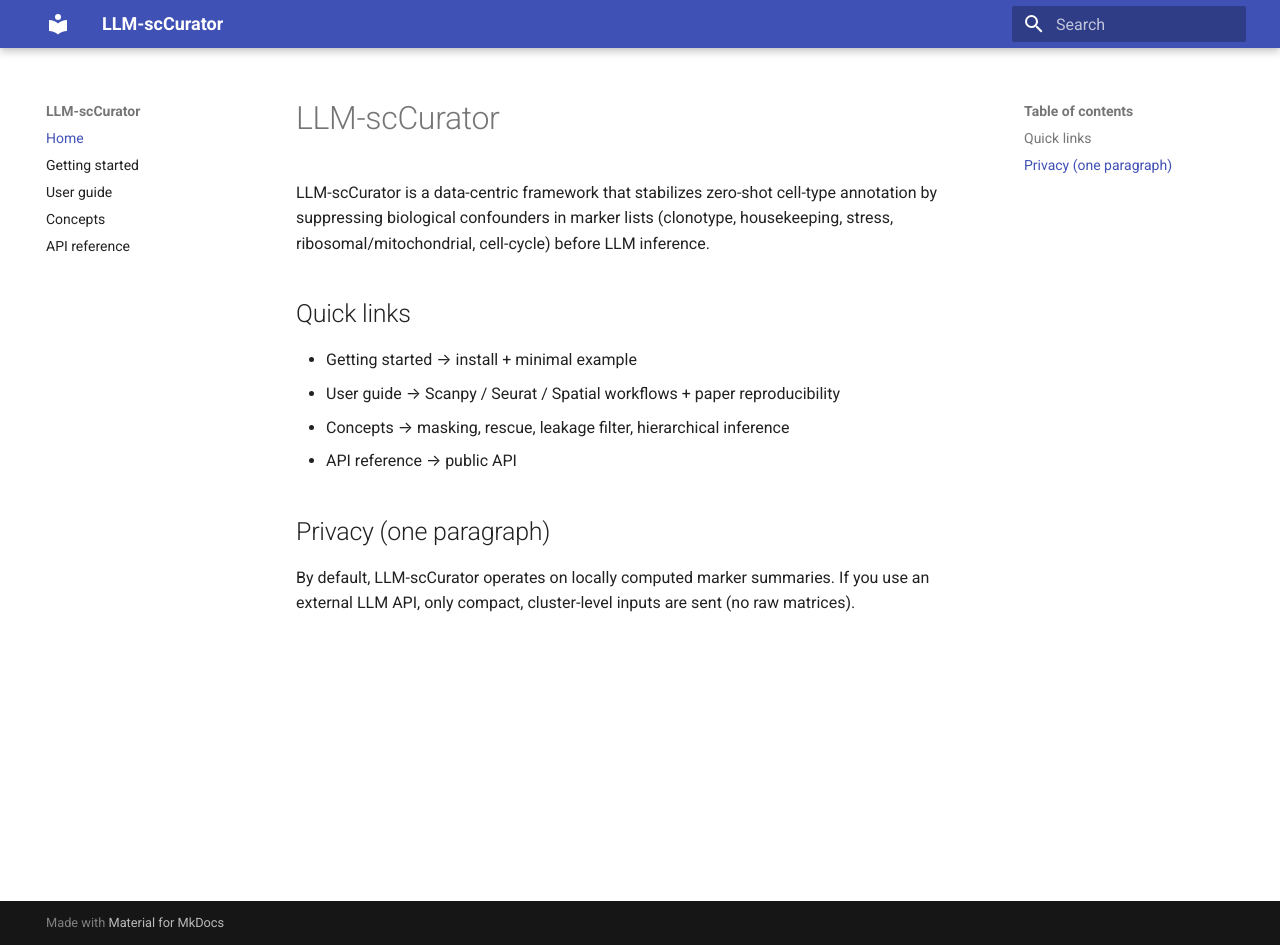
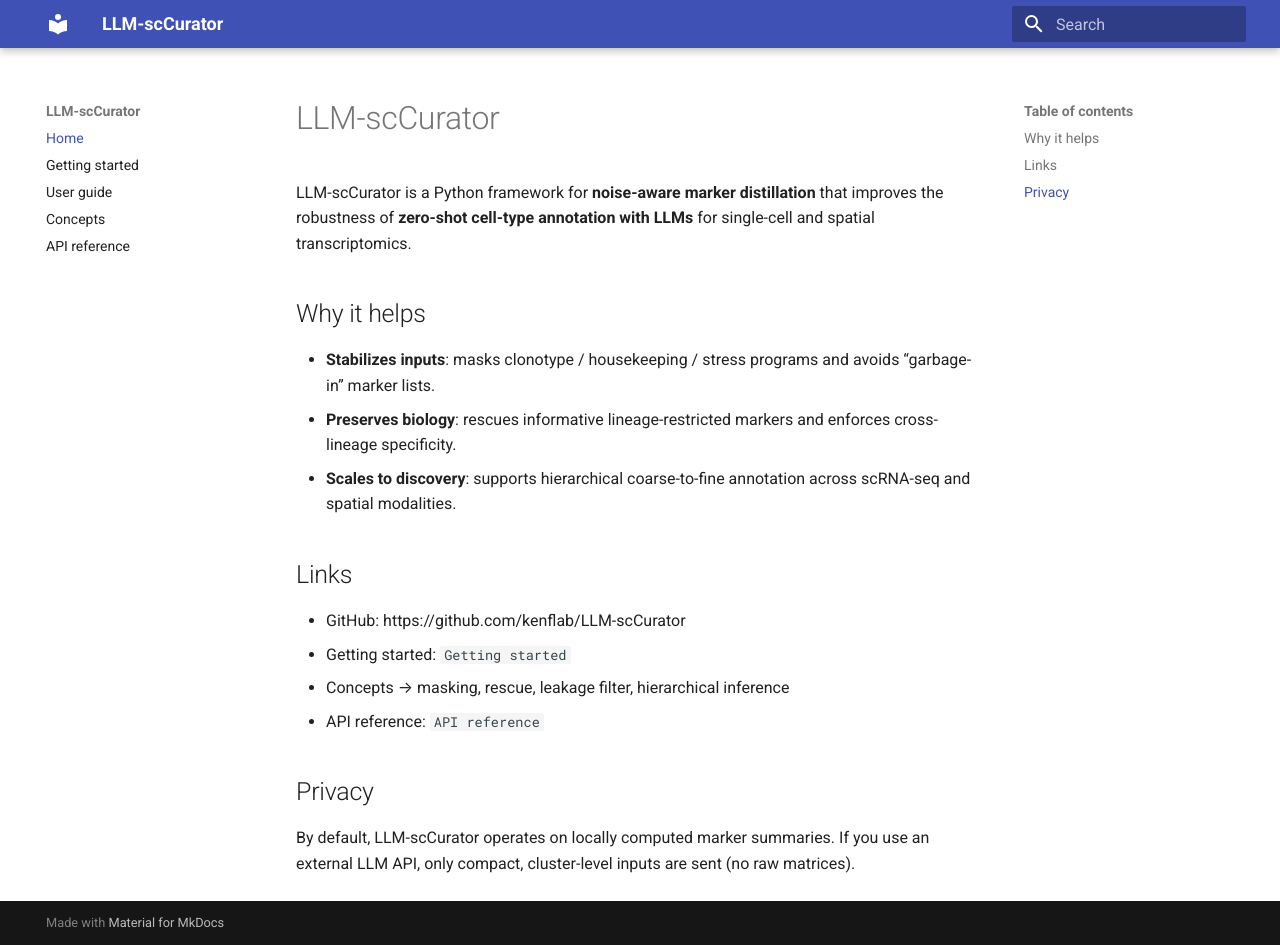
Before and after one commit to kenflab/LLM-scCurator, an MkDocs documentation site: the page built from docs/index.md, in a window 1280 px wide and 945 px high. Built offline with MkDocs 1.6.1 and Material for MkDocs 9.7.7, drawn with Linux system fonts in a browser that asks for light colours.

Commit message:
Update index.md

```diff
--- a/docs/index.md
+++ b/docs/index.md
@@ -1,12 +1,17 @@
 # LLM-scCurator
 
-LLM-scCurator is a data-centric framework that stabilizes zero-shot cell-type annotation by suppressing biological confounders in marker lists (clonotype, housekeeping, stress, ribosomal/mitochondrial, cell-cycle) before LLM inference.
+LLM-scCurator is a Python framework for **noise-aware marker distillation** that improves the robustness of **zero-shot cell-type annotation with LLMs** for single-cell and spatial transcriptomics.
 
-## Quick links
-- Getting started → install + minimal example
-- User guide → Scanpy / Seurat / Spatial workflows + paper reproducibility
+## Why it helps
+- **Stabilizes inputs**: masks clonotype / housekeeping / stress programs and avoids “garbage-in” marker lists.
+- **Preserves biology**: rescues informative lineage-restricted markers and enforces cross-lineage specificity.
+- **Scales to discovery**: supports hierarchical coarse-to-fine annotation across scRNA-seq and spatial modalities.
+
+## Links
+- GitHub: https://github.com/kenflab/LLM-scCurator
+- Getting started: `Getting started`
 - Concepts → masking, rescue, leakage filter, hierarchical inference
-- API reference → public API
+- API reference: `API reference`
 
-## Privacy (one paragraph)
+## Privacy
 By default, LLM-scCurator operates on locally computed marker summaries. If you use an external LLM API, only compact, cluster-level inputs are sent (no raw matrices).
```
